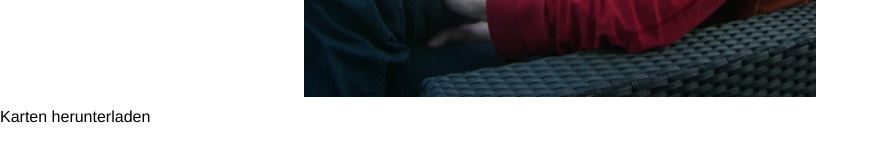
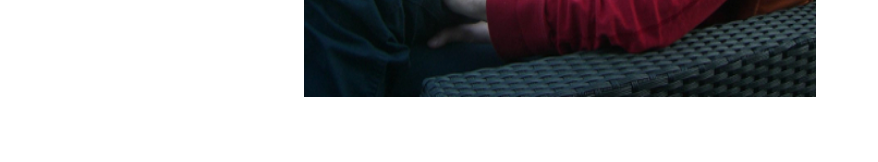
Before and after one commit to richardtraindl/tierarztpraxis-kaiserstrasse.at, a Jekyll site: the page richard/richard.html, which Jekyll copies as it is, in a window 1280 px wide. Shown: the part 415-577 px from the top of the page, without its empty margins (0-878 px from the left). Built offline with Jekyll 4.4.1, drawn with Linux system fonts in a browser that asks for light colours.

Commit message:
remove pdf

```diff
--- a/richard/richard.html
+++ b/richard/richard.html
@@ -34,10 +34,6 @@
         <figure class="image">
           <img src="richard.jpg" alt="Richard">
         </figure>
-        <div>
-          <a href="Theater_Akzent_Auftragsbestaetigung.pdf">Karten herunterladen</a>
-        </div>
-
       </section>
 
     </article>
```
Also changed, not shown: 1 other file.
